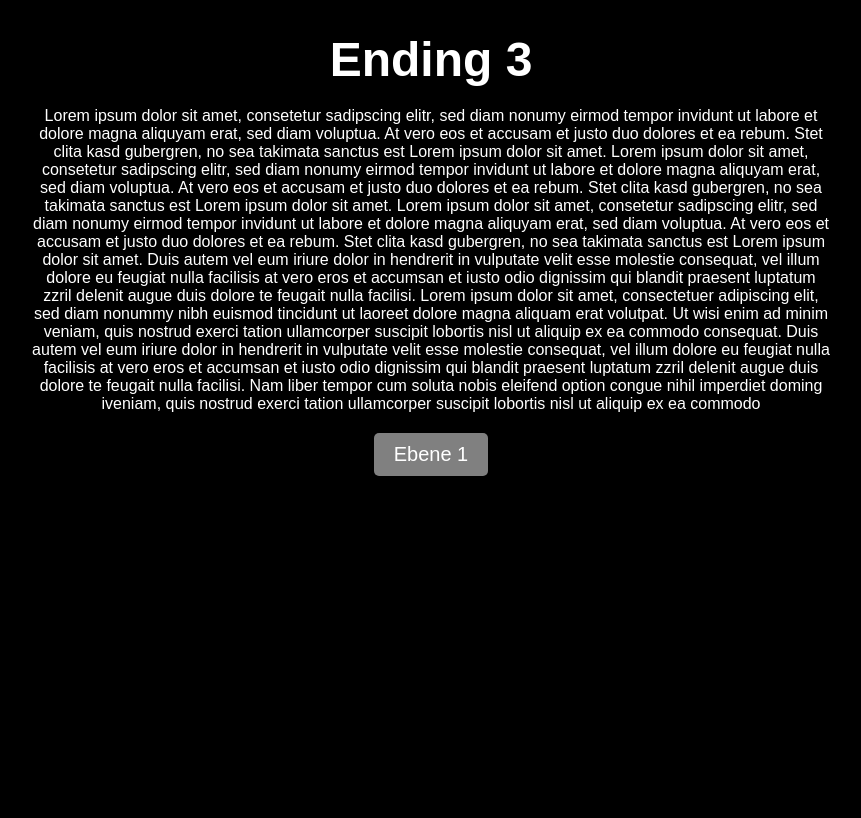
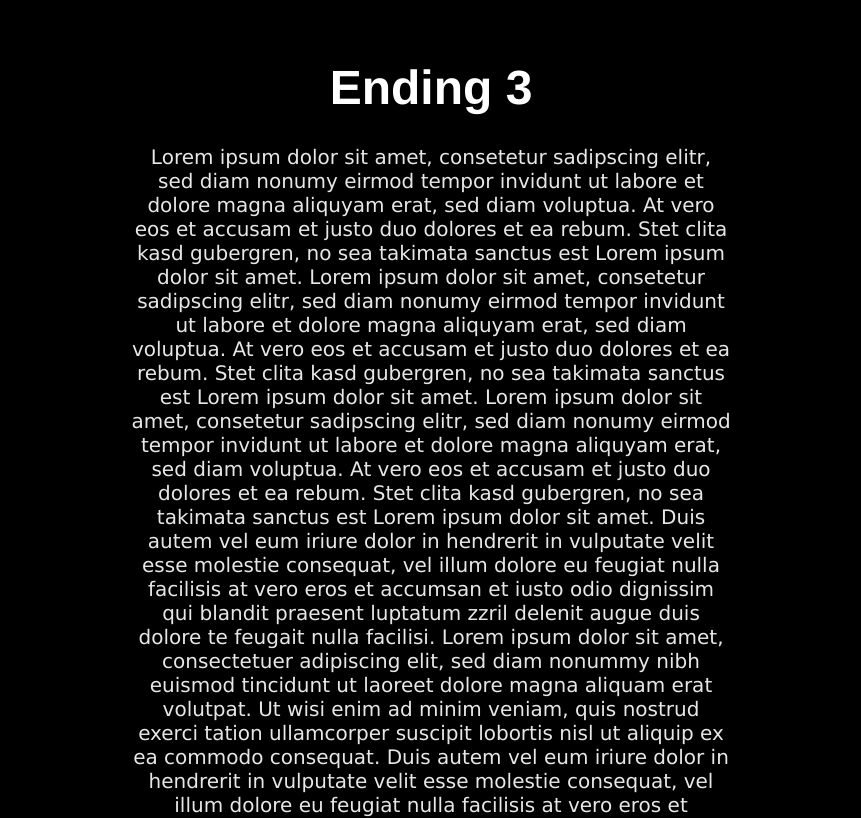
Before and after one commit to gwydi/FUTUR-sci-fi-story, a plain HTML site: page 00_template_layer_3.html in a window 1280 px wide. Shown: the top 818 px of the page, without its empty margins (209-1070 px from the left). Drawn offline with Linux system fonts and the light colour scheme.

Commit message:
some css changes

```diff
--- a/style/ebene_1.css
+++ b/style/ebene_1.css
@@ -1,8 +1,7 @@
 body {
   margin: 0;
   padding: 0;
-  font-family: Arial, sans-serif;
-  background-color: beige;
+  background-color: rgb(215, 207, 179);
 }
 #content {
   display: flex;
@@ -16,30 +15,36 @@ body {
 }
 h1 {
   font-size: 48px;
-  margin-bottom: 20px;
+  font-family: 'Franklin Gothic Medium', 'Arial Narrow', Arial, sans-serif;
+  margin-top: 60px;
+  margin-bottom: 30px;
   color: black;
 }
 p {
+  font-family: 'Lucida Sans', 'Lucida Sans Regular', 'Lucida Grande', 'Lucida Sans Unicode', Geneva, Verdana, sans-serif;
   display: block;
   margin: 0 auto;
-  max-width: 800px;
-  padding: 0 20px;
-  margin-bottom: 20px;
+  max-width: 600px;
+  padding: 0 5em;
+  margin-bottom: 30px;
   color: black;
+  font-size: 20px;
 }
 
 button {
   padding: 10px 20px;
   font-size: 20px;
-  background-color: gray;
+  letter-spacing: 1px;
+  font-family: 'Franklin Gothic Medium', 'Arial Narrow', Arial, sans-serif;
+  background-color: rgb(74, 67, 41);
   color: #fff;
   border: none;
   border-radius: 5px;
   cursor: pointer;
   transition: all 0.3s ease;
-  margin-bottom: 40px;
+  margin: 10px 20px 10px 20px;
 }
 
 button:hover {
-  background-color: gainsboro;
+  background-color: rgb(42, 37, 21);
 }
--- a/style/ebene_2.css
+++ b/style/ebene_2.css
@@ -1,8 +1,7 @@
 body {
   margin: 0;
   padding: 0;
-  font-family: Arial, sans-serif;
-  background-color: white;
+  background-color: rgb(255, 255, 255);
 }
 #content {
   display: flex;
@@ -16,30 +15,36 @@ body {
 }
 h1 {
   font-size: 48px;
-  margin-bottom: 20px;
+  font-family: 'Franklin Gothic Medium', 'Arial Narrow', Arial, sans-serif;
+  margin-top: 60px;
+  margin-bottom: 30px;
   color: black;
 }
 p {
+  font-family: 'Lucida Sans', 'Lucida Sans Regular', 'Lucida Grande', 'Lucida Sans Unicode', Geneva, Verdana, sans-serif;
   display: block;
   margin: 0 auto;
-  max-width: 800px;
-  padding: 0 20px;
-  margin-bottom: 20px;
+  max-width: 600px;
+  padding: 0 5em;
+  margin-bottom: 30px;
   color: black;
+  font-size: 20px;
 }
 
 button {
   padding: 10px 20px;
   font-size: 20px;
-  background-color: gray;
+  letter-spacing: 1px;
+  font-family: 'Franklin Gothic Medium', 'Arial Narrow', Arial, sans-serif;
+  background-color: rgb(27, 27, 27);
   color: #fff;
   border: none;
   border-radius: 5px;
   cursor: pointer;
   transition: all 0.3s ease;
-  margin-bottom: 40px;
+  margin: 10px 20px 10px 20px;
 }
 
 button:hover {
-  background-color: gainsboro;
+  background-color: rgb(64, 64, 64);
 }
--- a/style/ebene_3.css
+++ b/style/ebene_3.css
@@ -1,8 +1,7 @@
 body {
   margin: 0;
   padding: 0;
-  font-family: Arial, sans-serif;
-  background-color: black;
+  background-color: rgb(0, 0, 0);
 }
 #content {
   display: flex;
@@ -16,34 +15,36 @@ body {
 }
 h1 {
   font-size: 48px;
-  margin-bottom: 20px;
+  font-family: 'Franklin Gothic Medium', 'Arial Narrow', Arial, sans-serif;
+  margin-top: 60px;
+  margin-bottom: 30px;
   color: white;
 }
 p {
+  font-family: 'Lucida Sans', 'Lucida Sans Regular', 'Lucida Grande', 'Lucida Sans Unicode', Geneva, Verdana, sans-serif;
   display: block;
   margin: 0 auto;
-  max-width: 800px;
-  padding: 0 20px;
-  margin-bottom: 20px;
-  color: white;
-}
-
-li {
-  color: white;
+  max-width: 600px;
+  padding: 0 5em;
+  margin-bottom: 30px;
+  color: rgb(231, 231, 231);
+  font-size: 20px;
 }
 
 button {
   padding: 10px 20px;
   font-size: 20px;
-  background-color: gray;
-  color: #fff;
+  letter-spacing: 1px;
+  font-family: 'Franklin Gothic Medium', 'Arial Narrow', Arial, sans-serif;
+  background-color: rgb(218, 218, 218);
+  color: #000000;
   border: none;
   border-radius: 5px;
   cursor: pointer;
   transition: all 0.3s ease;
-  margin-bottom: 40px;
+  margin: 10px 20px 10px 20px;
 }
 
 button:hover {
-  background-color: gainsboro;
+  background-color: rgb(170, 170, 170);
 }
```
